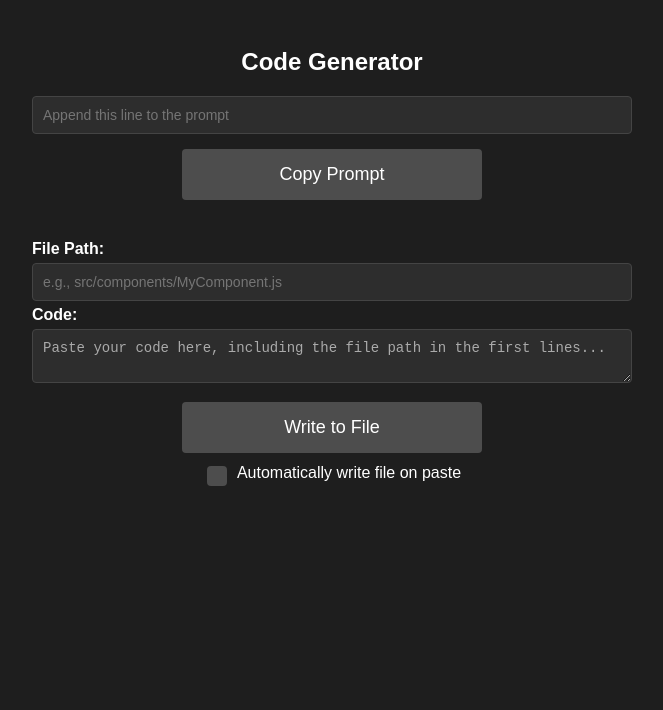
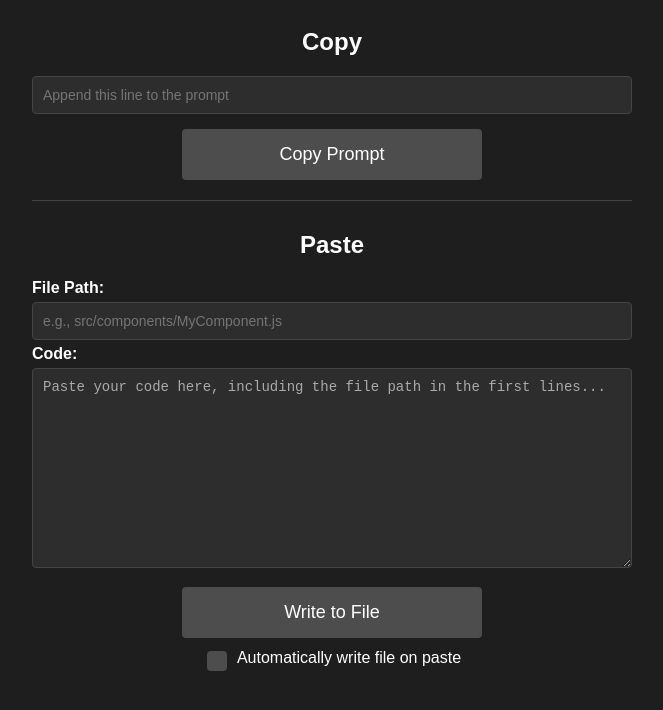
Before and after one commit to jellevdg3/EasyPrompt, a website: page resources/codeGeneratorView.html in a window 1280 px wide. Shown: the whole page, without its empty margins (308-971 px from the left). Drawn offline with Linux system fonts and the light colour scheme.

Commit message:
Improved the copy and paste interface by adding a divider and titles

```diff
--- a/package.json
+++ b/package.json
@@ -4,7 +4,7 @@
 	"description": "Generate GPT prompts from your code with a single click",
 	"publisher": "jellevdg3",
 	"icon": "images/icon.png",
-	"version": "0.0.40",
+	"version": "0.0.41",
 	"engines": {
 		"vscode": "^1.93.0"
 	},
--- a/resources/codeGeneratorView.html
+++ b/resources/codeGeneratorView.html
@@ -6,11 +6,11 @@
 	<meta http-equiv="Content-Security-Policy"
 		content="default-src 'none'; script-src 'unsafe-inline'; style-src 'unsafe-inline';">
 	<meta name="viewport" content="width=device-width, initial-scale=1.0">
-	<title>Code Generator</title>
+	<title>Easy Prompt</title>
 	<style>
 		body {
 			font-family: sans-serif;
-			padding: 20px;
+			padding: 0px 10px;
 			background-color: #1e1e1e;
 			color: #ffffff;
 			display: flex;
@@ -122,7 +122,7 @@
 			display: flex;
 			flex-direction: column;
 			align-items: center;
-			margin-bottom: 30px;
+			margin-bottom: 0px;
 			width: 100%;
 			max-width: 600px;
 		}
@@ -191,29 +191,45 @@
 			justify-content: center;
 			margin-top: 10px;
 		}
+
+		.divider {
+			width: 100%;
+			max-width: 600px;
+			border: none;
+			border-top: 1px solid #444444;
+			margin: 10px 0;
+		}
+
+		#codeContent {
+			height: 200px;
+		}
 	</style>
 </head>
 
 <body>
-	<h2>Code Generator</h2>
+	<h2>Copy</h2>
 
 	<div class="section copy-section">
 		<div class="copy-button-container">
 			<input type="text" id="appendLine" class="append-line-input" placeholder="Append this line to the prompt">
-			<button id="copyPromptButton">Copy Prompt</button>
+			<button id="copyPromptButton" title="Copy the prompt to clipboard">Copy Prompt</button>
 		</div>
 	</div>
+
+	<hr class="divider">
+
+	<h2>Paste</h2>
 
 	<div class="section paste-section">
 		<div class="error-message" id="errorMessage">File path cannot be empty.</div>
 
 		<label for="filePath">File Path:</label>
-		<input type="text" id="filePath" placeholder="e.g., src/components/MyComponent.js" readonly>
+		<input type="text" id="filePath" placeholder="e.g., src/components/MyComponent.js">
 
 		<label for="codeContent">Code:</label>
 		<textarea id="codeContent"
 			placeholder="Paste your code here, including the file path in the first lines..."></textarea>
-		<button id="writeToFileButton">Write to File</button>
+		<button id="writeToFileButton" title="Write the code to the specified file">Write to File</button>
 
 		<div class="auto-write-container">
 			<input type="checkbox" id="autoWriteCheckbox">
```
Also changed, not shown: 5 other files.
